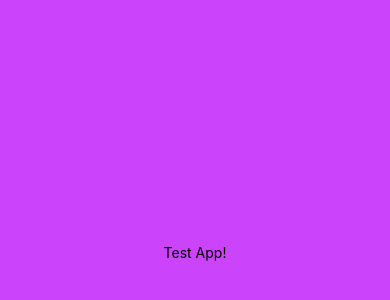
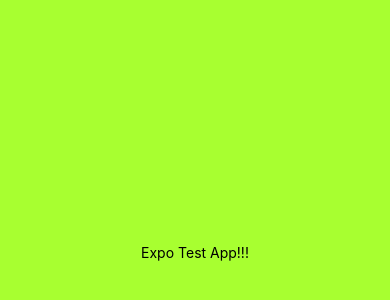
Before and after one commit to manishkumarv2/ExpoTest, a React Native app: screen / in a window 390 px wide. Shown: the part 170-470 px from the top of the page. Built offline with nearby package versions, Linux system fonts and the light colour scheme.

Commit message:
Change the text and background coloe after taking a pull of AXios by other syatem

```diff
--- a/App.js
+++ b/App.js
@@ -2,10 +2,13 @@ import React from 'react';
 import { StyleSheet, Text, View } from 'react-native';
 
 export default class App extends React.Component {
+
+
+
   render() {
     return (
       <View style={styles.container}>
-        <Text>Test App!</Text>
+        <Text>Expo Test App!!!</Text>
       </View>
     );
   }
@@ -14,7 +17,7 @@ export default class App extends React.Component {
 const styles = StyleSheet.create({
   container: {
     flex: 1,
-    backgroundColor: '#cb44fc',
+    backgroundColor: '#a8ff30',
     alignItems: 'center',
     justifyContent: 'center',
   },
```
